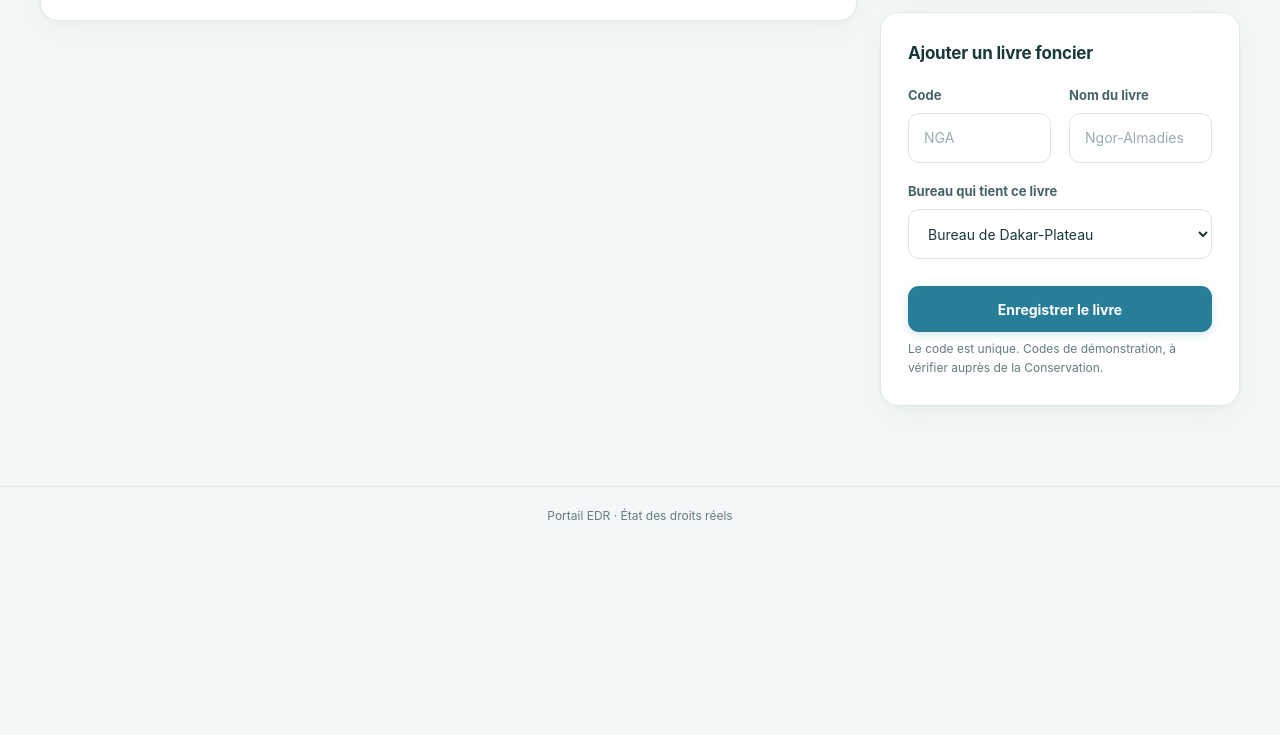
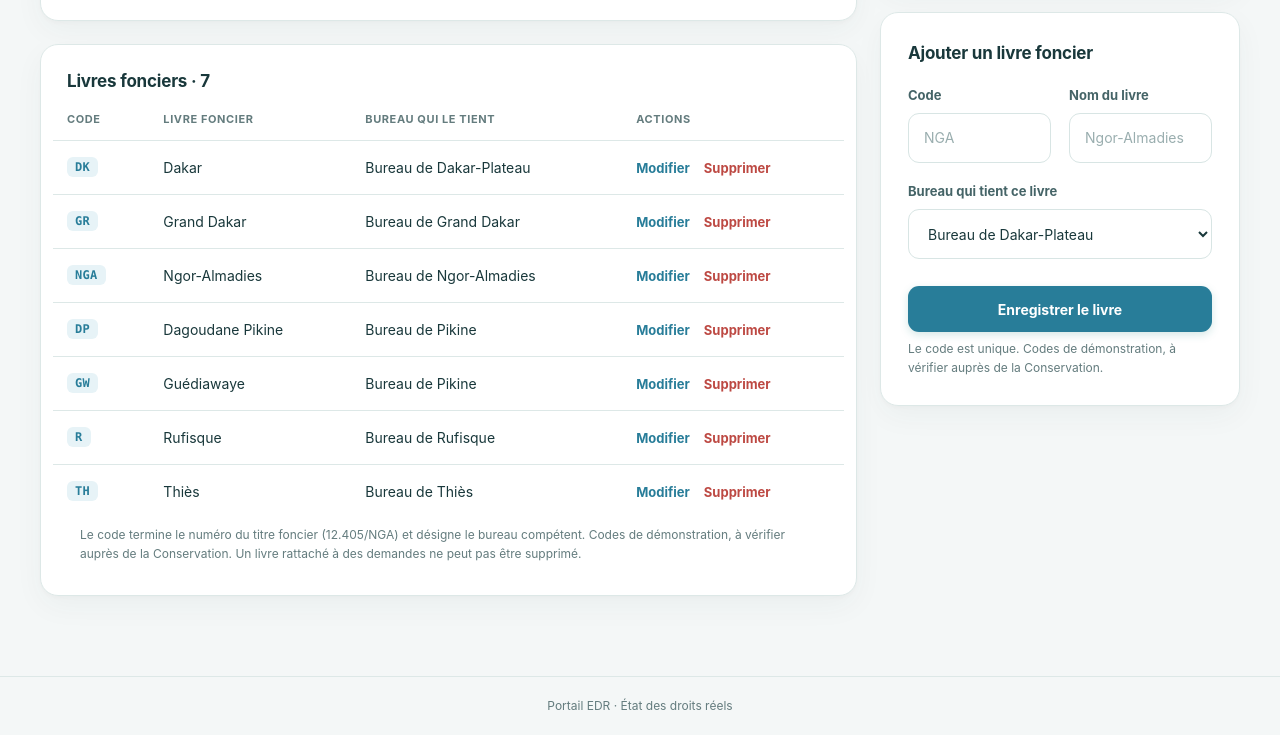
Before and after one commit to gat0sy/Portail-EDR, a plain HTML site: page prototype/admin-bureaux.html in a window 1280 px wide. Shown: the part 879-1614 px from the top of the page. Before the commit the page ends 1424 px from the top, so only its background shows below. Drawn offline with Linux system fonts and the light colour scheme.

Commit message:
docs: livre foncier

```diff
--- a/prototype/admin-bureaux.html
+++ b/prototype/admin-bureaux.html
@@ -94,6 +94,7 @@
         <nav class="tabs" aria-label="Administration"><a href="admin.html"><svg class="ic" viewBox="0 0 24 24" aria-hidden="true"><rect x="3" y="3" width="7" height="7" rx="1.5"/><rect x="14" y="3" width="7" height="7" rx="1.5"/><rect x="3" y="14" width="7" height="7" rx="1.5"/><rect x="14" y="14" width="7" height="7" rx="1.5"/></svg>Tableau de bord</a><a class="on" aria-current="page" href="admin-bureaux.html"><svg class="ic" viewBox="0 0 24 24" aria-hidden="true"><path d="M3 21h18"/><path d="M5 21V7l7-4 7 4v14"/><path d="M9 21v-5h6v5"/><path d="M9 9h.01M15 9h.01"/><path d="M9 12h.01M15 12h.01"/></svg>Bureaux de conservation</a><a href="admin-profils.html"><svg class="ic" viewBox="0 0 24 24" aria-hidden="true"><circle cx="9" cy="8" r="4"/><path d="M2 21a7 7 0 0 1 14 0"/><path d="M16 4.5a4 4 0 0 1 0 7"/><path d="M18 14.5a7 7 0 0 1 4 6.5"/></svg>Profils</a></nav>
 
         <div class="cols">
+            <div>
             <section class="card flush">
                 <div class="card-head"><h2>Bureaux enregistrés · 6</h2></div>
                 <div class="table-wrap">
@@ -110,6 +111,25 @@
                     </table>
                 </div>
             </section>
+            <section class="card flush" id="liste-livres" style="margin-top:23px">
+                <div class="card-head"><h2>Livres fonciers · 7</h2></div>
+                <div class="table-wrap">
+                    <table class="table">
+                        <thead><tr><th>Code</th><th>Livre foncier</th><th>Bureau qui le tient</th><th>Actions</th></tr></thead>
+                        <tbody>
+                            <tr><td><span class="code-tag">DK</span></td><td>Dakar</td><td>Bureau de Dakar-Plateau</td><td><div class="row-actions"><a href="admin-bureaux.html#livres">Modifier</a><a class="danger" href="admin-bureaux.html">Supprimer</a></div></td></tr>
+                            <tr><td><span class="code-tag">GR</span></td><td>Grand Dakar</td><td>Bureau de Grand Dakar</td><td><div class="row-actions"><a href="admin-bureaux.html#livres">Modifier</a><a class="danger" href="admin-bureaux.html">Supprimer</a></div></td></tr>
+                            <tr><td><span class="code-tag">NGA</span></td><td>Ngor-Almadies</td><td>Bureau de Ngor-Almadies</td><td><div class="row-actions"><a href="admin-bureaux.html#livres">Modifier</a><a class="danger" href="admin-bureaux.html">Supprimer</a></div></td></tr>
+                            <tr><td><span class="code-tag">DP</span></td><td>Dagoudane Pikine</td><td>Bureau de Pikine</td><td><div class="row-actions"><a href="admin-bureaux.html#livres">Modifier</a><a class="danger" href="admin-bureaux.html">Supprimer</a></div></td></tr>
+                            <tr><td><span class="code-tag">GW</span></td><td>Guédiawaye</td><td>Bureau de Pikine</td><td><div class="row-actions"><a href="admin-bureaux.html#livres">Modifier</a><a class="danger" href="admin-bureaux.html">Supprimer</a></div></td></tr>
+                            <tr><td><span class="code-tag">R</span></td><td>Rufisque</td><td>Bureau de Rufisque</td><td><div class="row-actions"><a href="admin-bureaux.html#livres">Modifier</a><a class="danger" href="admin-bureaux.html">Supprimer</a></div></td></tr>
+                            <tr><td><span class="code-tag">TH</span></td><td>Thiès</td><td>Bureau de Thiès</td><td><div class="row-actions"><a href="admin-bureaux.html#livres">Modifier</a><a class="danger" href="admin-bureaux.html">Supprimer</a></div></td></tr>
+                        </tbody>
+                    </table>
+                </div>
+                <p class="hint" style="padding:0 27px 22px">Le code termine le numéro du titre foncier (12.405/NGA) et désigne le bureau compétent. Codes de démonstration, à vérifier auprès de la Conservation. Un livre rattaché à des demandes ne peut pas être supprimé.</p>
+            </section>
+            </div>
 
             <div class="stack">
             <form class="card" id="formulaire" action="admin-bureaux.html" method="post" style="scroll-margin-top:96px">
```
